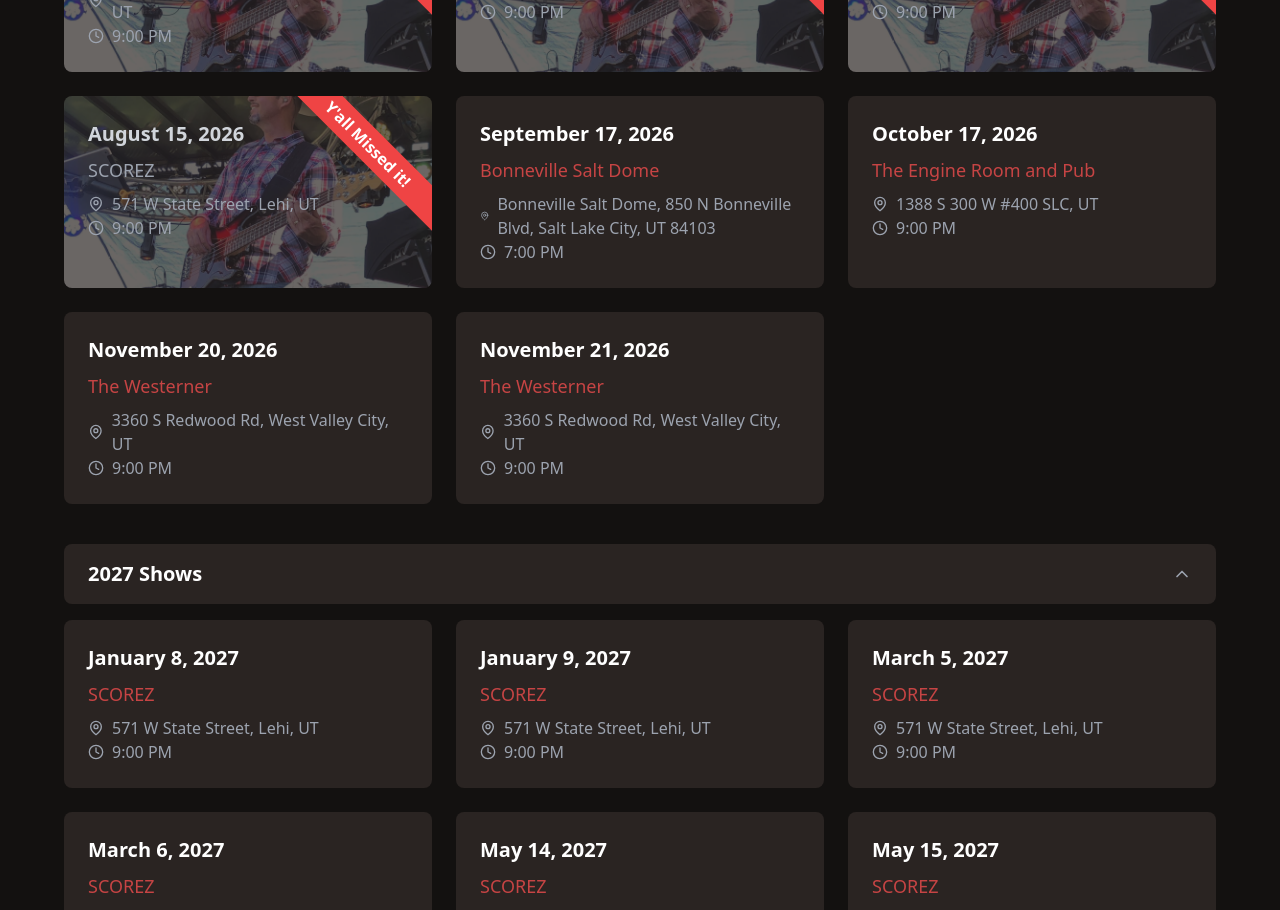
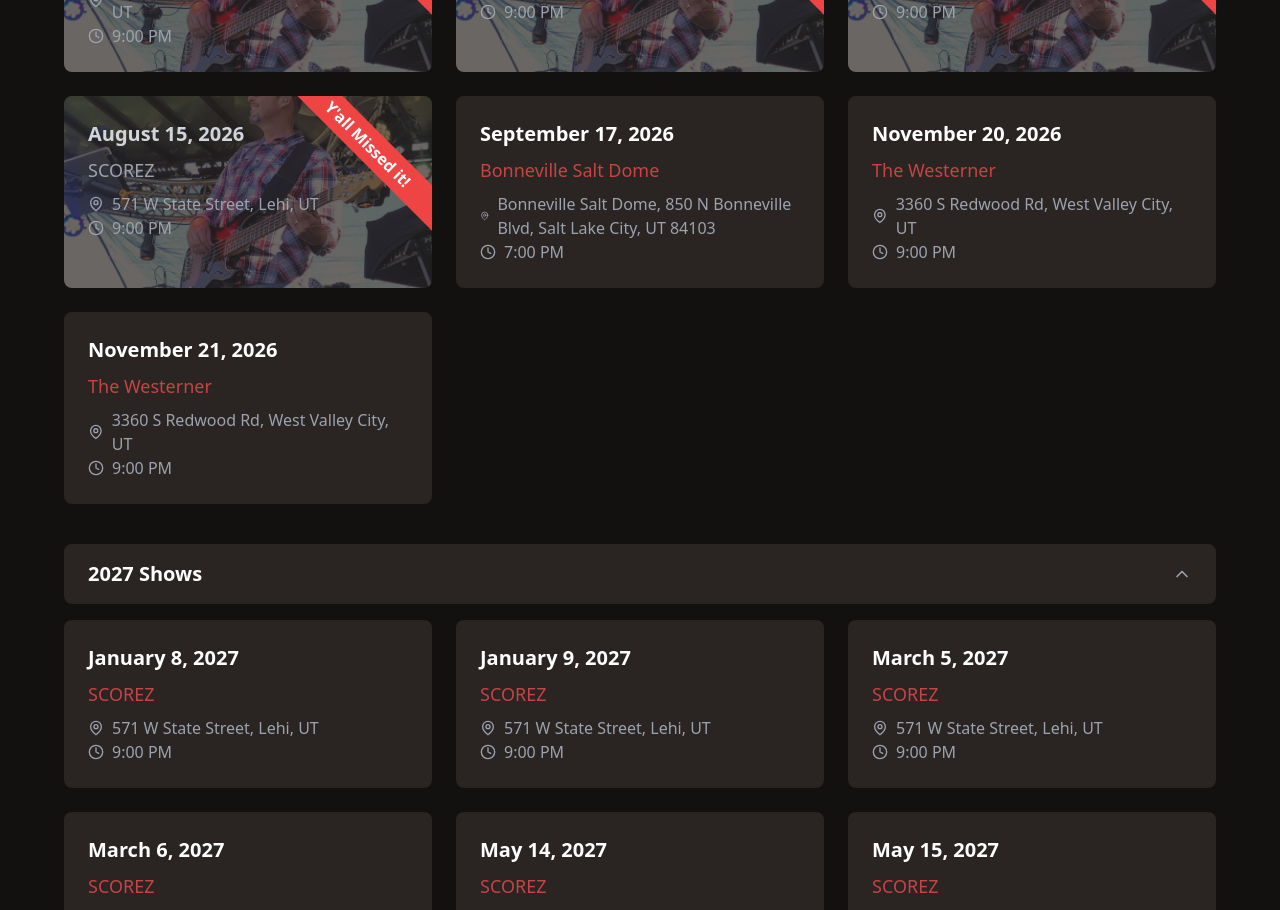
Before and after one commit to Honkytonkunderground/Honky-Tonk-Underground, a React (Vite) app: page / in a window 1280 px wide. Shown: the part 1420-2330 px from the top of the page. Built offline with nearby package versions, Linux system fonts and the light colour scheme.

Commit message:
Updated shows

```diff
--- a/src/components/Shows.tsx
+++ b/src/components/Shows.tsx
@@ -172,16 +172,6 @@ const shows: Show[] = [
     location: 'Bonneville Salt Dome, 850 N Bonneville Blvd, Salt Lake City, UT 84103',
     time: '7:00 PM',
     url: 'https://www.slc.gov/events/2026/04/02/dancing-under-the-stars/',
-    pastShowUrl: '',
-    pastShowVideo: '',
-    pastShowPicture: `${Dave}`
-  },
-  {
-    date: 'October 17, 2026',
-    venue: 'The Engine Room and Pub',
-    location: '1388 S 300 W #400 SLC, UT',
-    time: '9:00 PM',
-    url: 'https://www.engineroompub.com/',
     pastShowUrl: '',
     pastShowVideo: '',
     pastShowPicture: `${Dave}`
```
